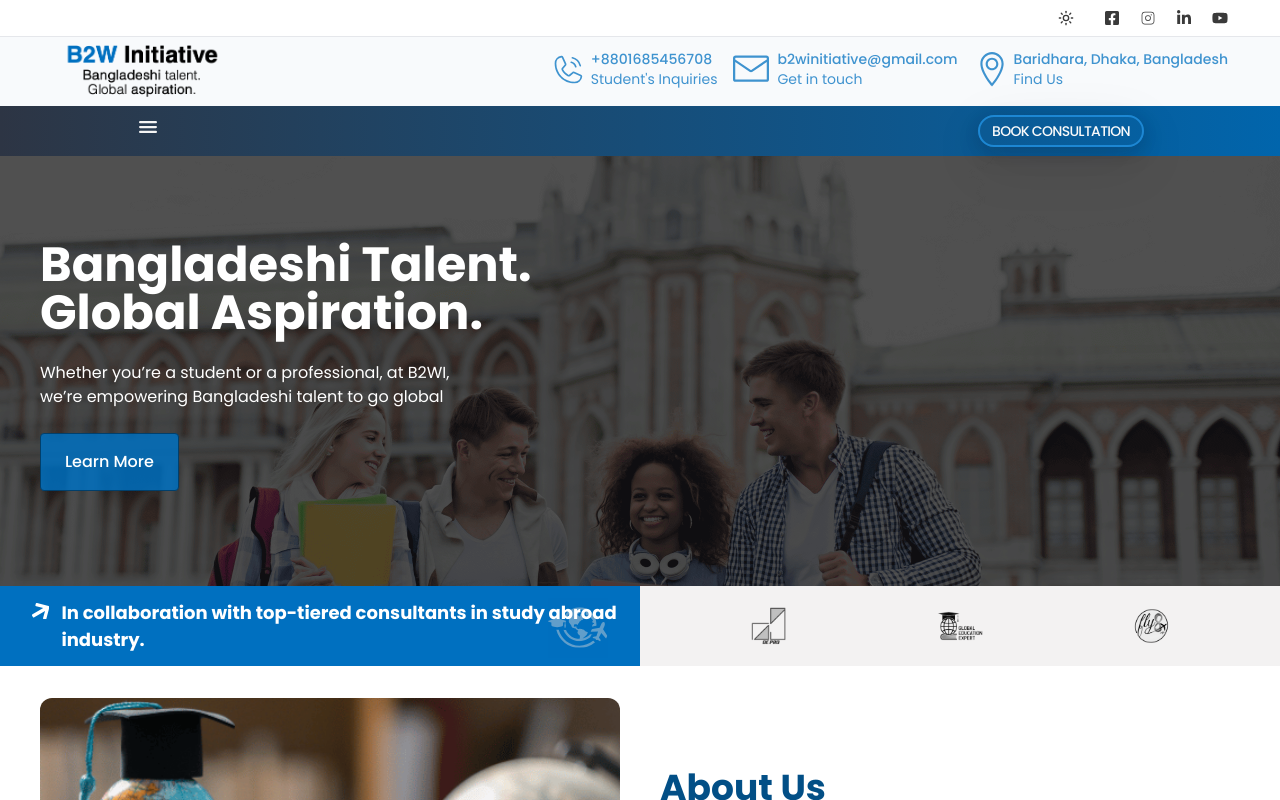
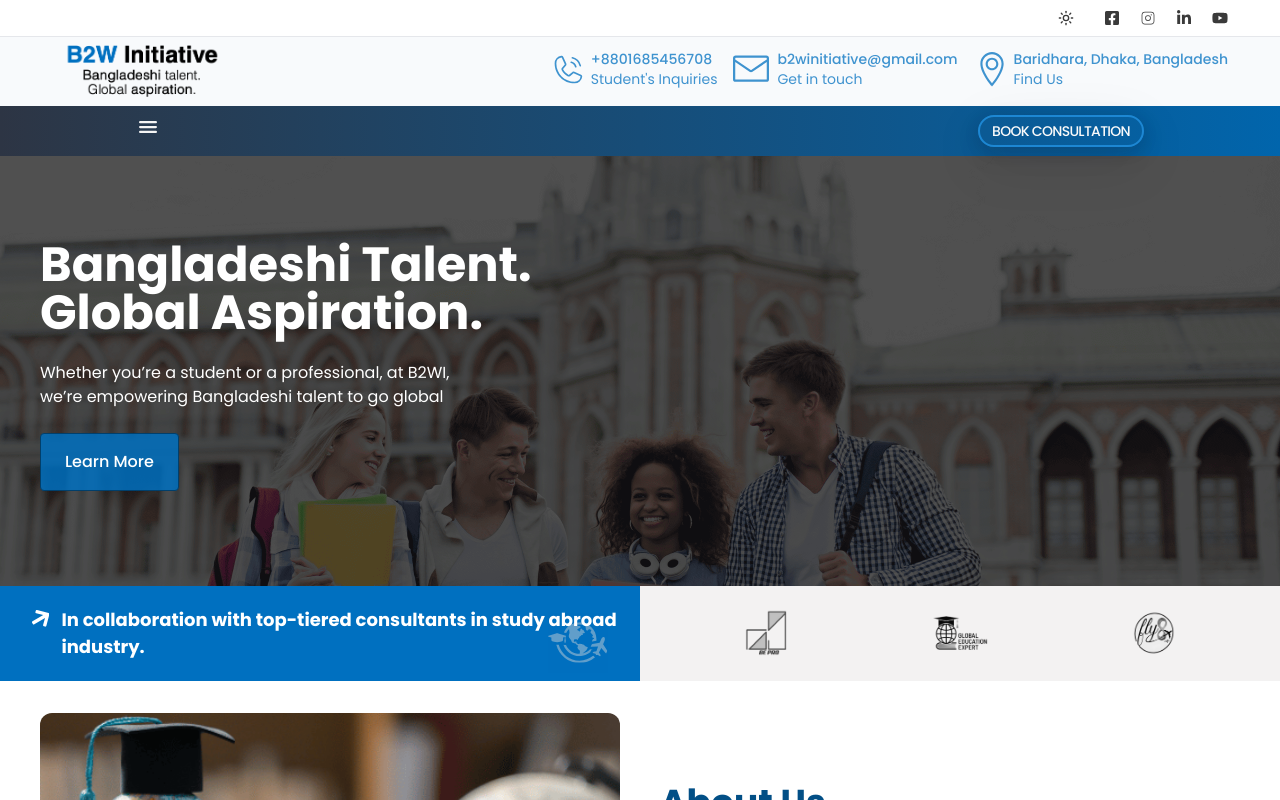
Before and after one commit to wpseemol/b2wi-development, a Next.js app: page / in a window 1280 px wide. Shown: the top 800 px of the page. Built offline with nearby package versions, Linux system fonts and the light colour scheme.

Commit message:
banar section size improve

```diff
--- a/app/_components/main/branding-section.tsx
+++ b/app/_components/main/branding-section.tsx
@@ -6,7 +6,7 @@ import PointerIcon from '../../../components/svg/pointer-icon';
 export default function BrandingSection() {
     return (
         <section className="flex justify-center md:flex-row flex-col mb-8">
-            <div className=" min-h-[80px] bg-primaryColor  md:w-1/2 flex items-center md:justify-end justify-center md:pr-5 relative ">
+            <div className=" min-h-[95px] bg-primaryColor  md:w-1/2 flex items-center md:justify-end justify-center md:pr-5 relative ">
                 <div className="flex md:justify-end gap-3 justify-center w-full  md:pl-8 pl-2">
                     <span className="w-5 h-5 mt-1 ">
                         <PointerIcon />
@@ -26,7 +26,7 @@ export default function BrandingSection() {
                     {brandImages.map((bImage) => (
                         <figure
                             key={bImage.id}
-                            className="max-w-full h-[40px] group">
+                            className="max-w-full h-[48px] group">
                             <Image
                                 src={`/images/${bImage.url}`}
                                 alt={bImage.name}
```
